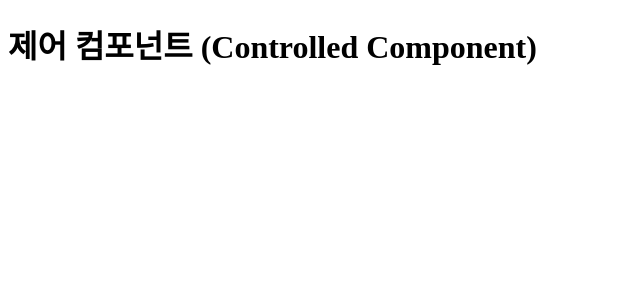
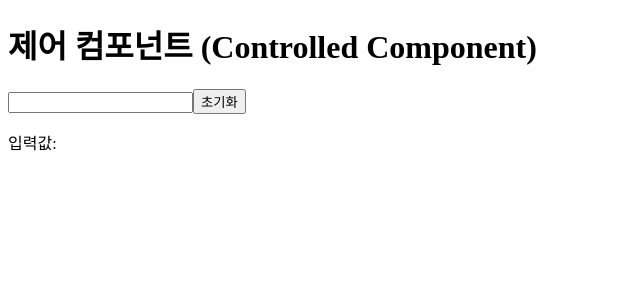
Before and after one commit to minechoo/react19_advance_basic, a React (Vite) app: page / in a window 1280 px wide. Shown: the top 300 px of the page, without its empty margins (0-640 px from the left). Built offline with nearby package versions, Linux system fonts and the light colour scheme.

Commit message:
feat: state를 통한 폼의 값이 실시간으로 갱신되는 제어 컴포넌트

```diff
--- a/src/App.jsx
+++ b/src/App.jsx
@@ -1,7 +1,28 @@
+import { useState } from "react";
+
+// useState훅을 통한 state기반으로 화면렌더링이 자동으로 일어나는 제어컴포넌트 생성
 function App() {
+  console.log("re-render");
+  const [Text, setText] = useState("");
+
+  //change 이벤트 발생시 실행할 함수
+  //입력하고 있는 요소의 value값을 실시간으로 Text상태값에 담아주는 함수
+  const handleChange = (e) => {
+    setText(e.target.value);
+  };
+
+  //Text상태의 값을 강제로 비우는 함수
+  const handleReset = () => {
+    setText("");
+  };
+
   return (
     <>
       <h1>제어 컴포넌트 (Controlled Component)</h1>
+
+      <input type="text" value={Text} onChange={handleChange} />
+      <button onClick={handleReset}>초기화</button>
+      <p>입력값: {Text}</p>
     </>
   );
 }
```
